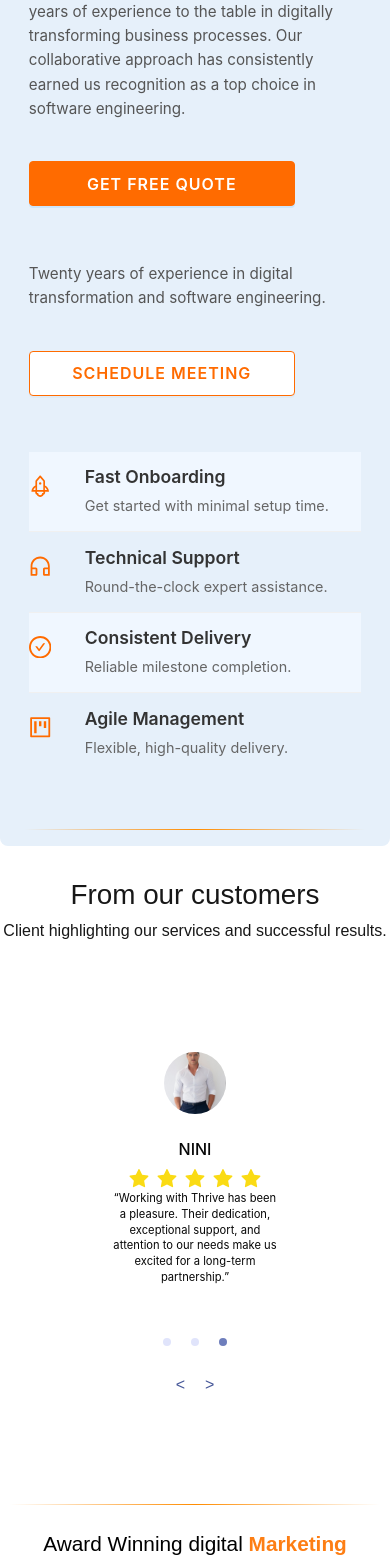
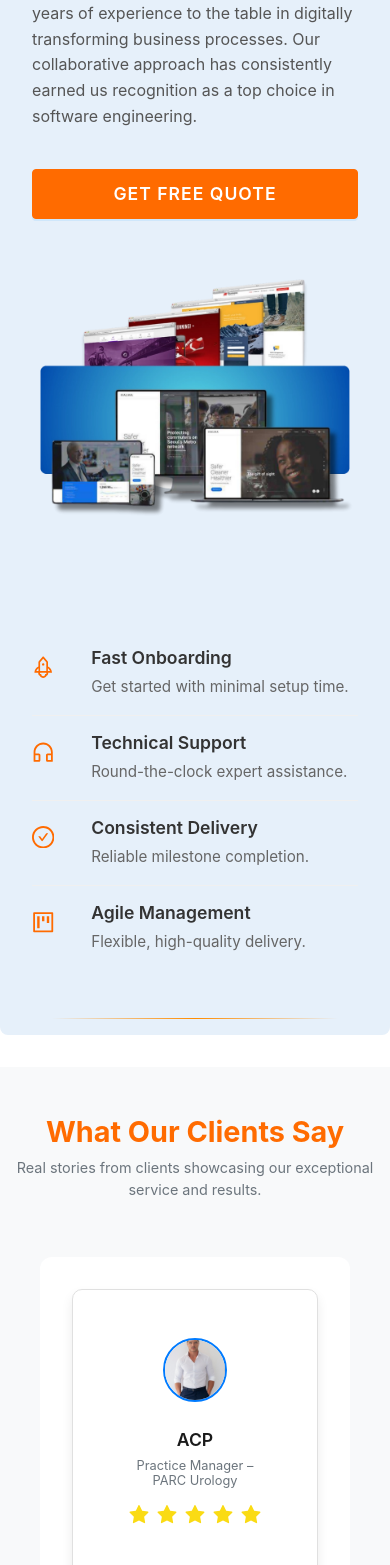
Before and after one commit to jawadgujjar/Bmh-new, a Next.js app: page / in a window 390 px wide. Shown: the part 4542-6107 px from the top of the page. Built offline with nearby package versions, Linux system fonts and the light colour scheme.

Commit message:
updated landing page

```diff
--- a/src/app/digitalmarketing/page.js
+++ b/src/app/digitalmarketing/page.js
@@ -12,4 +12,4 @@ export default function PortfolioPage() {
        <Reviews/>
     </main>
   );
-}
+};
--- a/src/components/landing/carousel.js
+++ b/src/components/landing/carousel.js
@@ -8,19 +8,19 @@ import styles from '../../styles/carousel.module.css';
 // Carousel items
 const carouselItems = [
   {
-    img: "../images/download.jpg", // Updated path for Next.js public folder
+    img: "/images/download.jpg",
     name: "John Wick",
     occupation: "Broker – About Roatan Real Estate",
     review: "“Thrive exceeded our expectations in every way. They are honest, reliable, and handle all needs quickly. They deliver on their promises without any fuss.”"
   },
   {
-    img: "../images/download.jpg",
+    img: "/images/download.jpg",
     name: "ACP",
     occupation: "Practice Manager – PARC Urology",
     review: "“Thrive is incredible. They helped us grow our business so much that our biggest challenge now is managing the overflow. We're exactly where we wanted to be, thanks to them.”"
   },
   {
-    img: "../images/download.jpg",
+    img: "/images/download.jpg",
     name: "NINI",
     occupation: "CEO – Accurate Leak and Line",
     review: "“Working with Thrive has been a pleasure. Their dedication, exceptional support, and attention to our needs make us excited for a long-term partnership.”"
@@ -30,18 +30,16 @@ const carouselItems = [
 const Carousel = () => {
   const carouselRef = React.useRef(null);
 
-  const slidePrev = () => carouselRef.current?.slidePrev();
-  const slideNext = () => carouselRef.current?.slideNext();
-
   // Render carousel items
   const renderItems = () => (
     carouselItems.map((item, index) => (
       <div className={styles.carouselItemContent} key={index}>
         <Card className={styles.carouselCard}>
           <Avatar className={styles.avatarReview} src={item.img} />
-          <h5>{item.name}</h5>
-          <Rate disabled defaultValue={5} />
-          <p>{item.review}</p>
+          <h5 className={styles.name}>{item.name}</h5>
+          <p className={styles.occupation}>{item.occupation}</p>
+          <Rate disabled defaultValue={5} className={styles.rating} />
+          <p className={styles.review}>{item.review}</p>
         </Card>
       </div>
     ))
@@ -49,8 +47,8 @@ const Carousel = () => {
 
   return (
     <div className={styles.customerDiv}>
-      <h1 className={styles.customers}>From our customers</h1>
-      <p className={styles.customer}>Client highlighting our services and successful results.</p>
+      <h1 className={styles.customers}>What Our Clients Say</h1>
+      <p className={styles.customer}>Real stories from clients showcasing our exceptional service and results.</p>
       <div className={styles.carouselWrapper}>
         <div className={styles.carouselContainer}>
           <AliceCarousel
@@ -58,13 +56,15 @@ const Carousel = () => {
             items={renderItems()}
             responsive={{
               0: { items: 1 },
-              568: { items: 2 },
+              768: { items: 2 },
               1024: { items: 3 },
             }}
             controlsStrategy="alternate"
             autoPlay
-            autoPlayInterval={3000}
+            autoPlayInterval={4000}
             infinite
+            disableButtonsControls={true}  // This removes navigation arrows
+            disableDotsControls={true}     // This removes dots navigation
           />
         </div>
       </div>
--- a/src/components/landing/whychooseus.js
+++ b/src/components/landing/whychooseus.js
@@ -8,46 +8,45 @@ import {
 } from "@ant-design/icons";
 import styles from "../../styles/whychooseus.module.css";
 
-function WhyChooseUs() {
-  const [activeContent, setActiveContent] = React.useState(0);
+const WhyChooseUs = () => {
+  const [activeContent, setActiveContent] = React.useState(null);
 
   const featureItems = [
     {
       icon: <RocketOutlined />,
       title: "Fast Onboarding",
       content: "Get started with minimal setup time.",
+      column2Content: "Twenty years of experience in digital transformation and software engineering.",
     },
     {
       icon: <CustomerServiceOutlined />,
       title: "Technical Support",
       content: "Round-the-clock expert assistance.",
+      column2Content: "Agile methodology for quick adaptation and quality product delivery.",
     },
     {
       icon: <CheckCircleOutlined />,
       title: "Consistent Delivery",
       content: "Reliable milestone completion.",
+      column2Content: "Our team follows strict quality assurance processes to ensure consistent delivery.",
     },
     {
       icon: <ProjectOutlined />,
       title: "Agile Management",
       content: "Flexible, high-quality delivery.",
+      column2Content: "We use agile methodologies to adapt quickly to changing requirements.",
     },
-  ];
-
-  const column2Content = [
-    "Twenty years of experience in digital transformation and software engineering.",
-    "Agile methodology for quick adaptation and quality product delivery.",
   ];
 
   return (
     <div className={styles.container}>
       <Row gutter={[24, 24]} className={styles.row}>
-        {/* Column 1 - Why Choose Us */}
-        <Col xs={24} sm={24} md={10} lg={10} xl={10}>
+        {/* Column 1 - Content */}
+        <Col xs={24} sm={24} md={8} lg={8} xl={8}>
           <div className={styles.column}>
             <h2 className={styles.title}>Why Choose Us?</h2>
             <p className={styles.text}>
-              We’re a seasoned offshore software development partner, bringing
+              We're a seasoned offshore software development partner, bringing
               over twenty years of experience to the table in digitally
               transforming business processes. Our collaborative approach has
               consistently earned us recognition as a top choice in software
@@ -57,38 +56,52 @@ function WhyChooseUs() {
               type="primary"
               size="large"
               className={styles.quoteButton}
-              style={{ width: "80%" }}
+              style={{ width: "100%" }}
             >
               Get Free Quote
             </Button>
           </div>
         </Col>
 
-        {/* Column 2 - Dynamic Content */}
-        <Col xs={24} sm={24} md={7} lg={7} xl={7}>
+        {/* Column 2 - Image/Content */}
+       <Col xs={24} sm={24} md={10} lg={10} xl={10}>
   <div className={styles.column}>
-            <p className={styles.text}>{column2Content[activeContent]}</p>
+    <div className={styles.contentWrapper}>
+      {activeContent === null ? (
+        <img
+          src="../images/whychoose.webp"
+          alt="Why Choose Us"
+          className={styles.defaultImage}
+        />
+      ) : (
+        <div className={styles.contentArea}>
+          <p className={styles.text}>
+            {featureItems[activeContent].column2Content}
+          </p>
           <Button
             type="default"
             size="large"
             className={styles.meetingButton}
-              style={{ width: "80%" }}
+            style={{ width: "100%" }}
           >
             Schedule Meeting
           </Button>
         </div>
+      )}
+    </div>
+  </div>
 </Col>
 
-        {/* Column 3 - Feature Items */}
-        <Col xs={24} sm={24} md={7} lg={7} xl={7}>
+        {/* Column 3 - Features */}
+        <Col xs={24} sm={24} md={6} lg={6} xl={6}>
           <div className={styles.column}>
             {featureItems.map((item, index) => (
               <div
                 key={index}
                 className={`${styles.featureItem} ${
-                  activeContent === index % 2 ? styles.active : ""
+                  activeContent === index ? styles.active : ""
                 }`}
-                onClick={() => setActiveContent(index % 2)}
+                onClick={() => setActiveContent(index)}
               >
                 <div className={styles.featureIcon}>{item.icon}</div>
                 <div className={styles.featureContent}>
@@ -100,9 +113,9 @@ function WhyChooseUs() {
           </div>
         </Col>
       </Row>
-      <div className={styles.divider}></div>
+      <div className={styles.divider} />
     </div>
   );
-}
+};
 
 export default WhyChooseUs;
--- a/src/styles/carousel.module.css
+++ b/src/styles/carousel.module.css
@@ -1,167 +1,184 @@
-/* Container for centering and responsiveness */
-.aliceCarousel__prevBtn,
-.aliceCarousel__nextBtn {
-  display: none !important; /* Forcefully hide the buttons */
-}
-.aliceCarousel__dots {
-  display: none !important; /* Forcefully hide the dots */
+/* Professional testimonial carousel styling */
+.customerDiv {
+  text-align: center;
+  padding: 3rem 1rem;
+  background: #f8f9fa;
+  position: relative;
 }
 
-.carouselWrapper {
-  position: relative; /* Make wrapper relative for absolute buttons */
-  padding: 20px; /* Add some padding to avoid arrow overlap */
+.customers {
+  font-size: 2.2rem;
+  font-weight: 700;
+  color: #FF6B00;
+  margin-bottom: 0.5rem;
+  font-family: 'Inter', sans-serif;
 }
 
-.customerDiv {
-  text-align: center;
-  margin-top: 0.4rem;
-  /* Adjust margin as needed */
+.customer {
+  font-size: 1.1rem;
+  color: #6c757d;
+  margin-bottom: 2rem;
+  font-family: 'Inter', sans-serif;
 }
 
-/* Carousel wrapper styling */
 .carouselWrapper {
   display: flex;
   justify-content: center;
   align-items: center;
-  padding: 20px;
+  padding: 1.5rem;
   box-sizing: border-box;
 }
 
-/* Carousel container styling */
 .carouselContainer {
-  width: 90%;
-  height: auto;
-  /* Adjust height for responsiveness */
-  padding: 2rem;
-  max-width: 1000px;
-  /* Increased max-width for the carousel container */
-  overflow: hidden;
+  width: 100%;
+  max-width: 1200px;
+  padding: 1rem;
   position: relative;
-  border-radius: 15px;
-  /* Rounded corners for carousel container */
-  /* Light gradient background */
+  border-radius: 12px;
+  background: #ffffff;
 }
 
-/* Hide carousel indicators */
-.carouselIndicators {
-  display: none;
-}
-
-/* Ensure carousel items are displayed as block and centered */
+/* Carousel item container - increased height */
 .carouselItemContent {
   display: flex;
   justify-content: center;
   align-items: center;
-  height: 18rem;
-  /* Adjust height as needed */
-  width: 100%;
-  /* Full width of container */
   padding: 1rem;
-  /* Add padding to ensure spacing around the card */
+  height: 32rem; /* Further increased height */
 }
 
-.antCard .antCardBody {
-  padding: 0;
-}
-
-/* Center card content */
+/* Card styling */
 .carouselCard {
   display: flex;
   flex-direction: column;
   align-items: center;
   text-align: center;
   width: 100%;
-  max-width: 420px;
-  color: #000000;
-  padding: 0; /* Remove padding */
-  border: none; /* Remove border */
-  background: none; /* Remove background */
-  box-shadow: none; /* Remove shadow */
-  margin: auto; /* Center the card horizontally */
+  max-width: 360px;
+  padding: 2rem;
+  height: 100%; /* Take full height of container */
+  border: 1px solid #e0e0e0;
+  border-radius: 10px;
+  background: #ffffff;
+  box-shadow: 0 6px 12px rgba(0, 0, 0, 0.08);
+  transition: transform 0.3s ease, box-shadow 0.3s ease;
 }
 
-/* Card avatar styling */
+/* Avatar styling */
 .avatarReview {
-  width: 4rem;
-  /* Adjust avatar size */
-  height: 4rem;
-  /* Adjust avatar size */
-  margin-bottom: 1rem;
+  width: 4.5rem;
+  height: 4.5rem;
   border-radius: 50%;
-  /* Make the avatar circular */
+  margin-bottom: 1.2rem;
+  border: 2px solid #007bff;
 }
 
-/* Card title styling */
-.carouselCard h5 {
-  font-size: 1rem;
-  /* Smaller font size for title */
-  color: #070707;
+/* Text styling */
+.name {
+  font-size: 1.3rem;
+  font-weight: 600;
+  color: #1a1a1a;
   margin: 0.5rem 0;
+  font-family: 'Inter', sans-serif;
 }
 
-/* Card review styling */
-.carouselCard p {
-  font-size: 0.7rem;
-  /* Adjust font size for review text */
-  color: #070707;
-  line-height: 1.4;
+.occupation {
+  font-size: 0.9rem;
+  color: #6c757d;
+  margin-bottom: 1rem;
+  font-family: 'Inter', sans-serif;
+}
+
+.rating {
   margin-bottom: 1rem;
 }
 
-/* Hide carousel controls (Next and Prev icons) */
-.carouselControlPrev,
-.carouselControlNext {
-  display: none;
+.review {
+  font-size: 1rem;
+  color: #333;
+  line-height: 1.6;
+  font-style: italic;
+  margin: 1rem 0;
+  font-family: 'Inter', sans-serif;
 }
+
 .divider {
-  height: 1px;
-  background: linear-gradient(90deg, transparent, #FF8C00, transparent);
-  margin: 60px auto 0;
-  width: 80%;
-  max-width: 800px;
+  height: 2px;
+  background: linear-gradient(90deg, transparent, #007bff, transparent);
+  margin: 3rem auto 0;
+  width: 60%;
+  max-width: 600px;
 }
-/* Media queries for different screen sizes */
+
+/* Responsive adjustments */
 @media (max-width: 1024px) {
   .carouselContainer {
-    height: auto;
-    /* Adjust height for larger screens */
+    max-width: 900px;
   }
-    .divider {
-    margin: 50px auto 0;
-    width: 90%;
+
+  .carouselCard {
+    max-width: 320px;
   }
 }
 
 @media (max-width: 768px) {
+  .customers {
+    font-size: 2rem;
+  }
+
+  .customer {
+    font-size: 1rem;
+  }
+
+  .carouselItemContent {
+    height: 30rem;
+  }
+
   .carouselCard {
-    max-width: 300px;
-    /* Further adjust card size for smaller screens */
+    max-width: 280px;
+    padding: 1.5rem;
   }
-   .divider {
-    margin: 40px auto 0;
-    width: 95%;
+
+  .name {
+    font-size: 1.2rem;
+  }
+
+  .occupation {
+    font-size: 0.85rem;
+  }
+
+  .review {
+    font-size: 0.95rem;
   }
 }
 
 @media (max-width: 480px) {
-  .carouselCard {
-    max-width: 250px;
-    /* Even smaller card size */
+  .carouselItemContent {
+    height: 32rem;
+  }
+
+  .customers {
+    font-size: 1.8rem;
+  }
+
+  .customer {
+    font-size: 0.9rem;
+  }
+
+  .avatarReview {
+    width: 4rem;
+    height: 4rem;
+  }
+
+  .name {
+    font-size: 1.1rem;
+  }
+
+  .occupation {
+    font-size: 0.8rem;
+  }
+
+  .review {
+    font-size: 0.9rem;
   }
 }
-
-@media (max-width: 425px) {
-  .carouselCard {
-    max-width: 250px;
-    /* Even smaller card size */
-    height: 30rem;
-  }
-}
-
-@media (max-width: 375px) {
-  .carouselCard {
-    max-width: 250px;
-    /* Even smaller card size */
-    height: 30rem;
-  }
-}
--- a/src/styles/whychooseus.module.css
+++ b/src/styles/whychooseus.module.css
@@ -1,15 +1,12 @@
-/* whychooseus.module.css */
-
 .container {
   padding: 2rem;
-  max-width: 1200px;
   margin: 2rem auto;
   background-color: #E6F0FA;
   border-radius: 8px;
+  position: relative;
 }
 
 .row {
-  margin-bottom: 2rem;
   display: flex;
   flex-wrap: wrap;
 }
@@ -20,7 +17,7 @@
 }
 
 .title {
-  font-size: 2.5rem;
+  font-size: 2rem;
   color: #FF6B00;
   margin-bottom: 1.5rem;
   font-weight: 600;
@@ -32,8 +29,8 @@
 .text {
   font-size: 1rem;
   color: #555;
+  line-height: 1.6;
   margin-bottom: 1.5rem;
-  line-height: 1.6;
 }
 
 .quoteButton {
@@ -58,14 +55,10 @@
   box-shadow: 0 4px 8px rgba(255, 107, 0, 0.3);
 }
 
-.quoteButton:active {
-  transform: translateY(0);
-}
-
 .meetingButton {
+   margin-top: 0;
   width: 100%;
   font-weight: 600;
-  margin-top: 1rem;
   background-color: white;
   border-color: #FF6B00;
   color: #FF6B00;
@@ -83,10 +76,6 @@
   color: #E05D00;
   transform: translateY(-2px);
   box-shadow: 0 4px 8px rgba(255, 107, 0, 0.2);
-}
-
-.meetingButton:active {
-  transform: translateY(0);
 }
 
 .featureItem {
@@ -119,7 +108,7 @@
 }
 
 .featureTitle {
-  font-size: 1.2rem;
+  font-size: 1.1rem;
   color: #333;
   margin-bottom: 0.5rem;
   font-weight: 600;
@@ -131,28 +120,65 @@
   line-height: 1.5;
   margin: 0;
 }
+
 .divider {
-    height: 1px;
-    background: linear-gradient(90deg, transparent, #FF8C00, transparent);
-    margin: 60px auto 0;
-    width: 80%;
-    max-width: 800px;
+  height: 1px;
+  background: linear-gradient(90deg, transparent, #FF8C00, transparent);
+  width: 80%;
+  max-width: 800px;
+  margin: 2rem auto 0;
+}
+
+.contentWrapper {
+ min-height: 450px;
+  display: flex;
+  flex-direction: column;
+  justify-content: space-between; /* Remove this line */
+}
+
+.defaultImage {
+  width: 100%;
+  height: 100%;
+  object-fit: cover;
+  border-radius: 8px;
+}
+
+.contentArea {
+ display: flex;
+  flex-direction: column;
+  height: auto; /* Change from flex:1 to height:auto */
+}
+
+.contentArea .text {
+
+  margin-bottom: 1.5rem;
+}
+
+.contentArea .meetingButton {
+  margin-top: 0;
+  align-self: flex-start;
 }
 
 /* Responsive adjustments */
+@media (max-width: 1200px) {
+  .contentWrapper {
+    min-height: 400px;
+  }
+}
+
 @media (max-width: 992px) {
   .title {
-    font-size: 2.2rem;
+    font-size: 1.8rem;
   }
 
   .featureIcon {
     font-size: 1.6rem;
     margin-right: 1.2rem;
   }
-    .divider {
-        margin: 50px auto 0;
-        width: 90%;
-    }
+
+  .contentWrapper {
+    min-height: 380px;
+  }
 }
 
 @media (max-width: 768px) {
@@ -161,20 +187,16 @@
   }
 
   .title {
-    font-size: 2rem;
+    font-size: 1.6rem;
   }
 
   .column {
-    padding: 1.2rem;
+    padding: 1rem;
   }
 
-  .featureItem {
-    padding: 0.9rem 0;
+  .contentWrapper {
+    min-height: 350px;
   }
-   .divider {
-        margin: 40px auto 0;
-        width: 95%;
-    }
 }
 
 @media (max-width: 576px) {
@@ -183,34 +205,14 @@
   }
 
   .title {
-    font-size: 1.8rem;
-    margin-bottom: 1.2rem;
+    font-size: 1.5rem;
   }
 
-  .column {
-    padding: 1rem 0.8rem;
-  }
-
-  .text {
-    font-size: 0.95rem;
-  }
-
-  .quoteButton,
-  .meetingButton {
-    height: 45px;
-    font-size: 1rem;
+  .contentWrapper {
+    min-height: 300px;
   }
 
   .featureIcon {
     font-size: 1.4rem;
-    margin-right: 1rem;
-  }
-
-  .featureTitle {
-    font-size: 1.1rem;
-  }
-
-  .featureText {
-    font-size: 0.9rem;
   }
 }
```
Also changed, not shown: public/images/whychoose.webp (added). Lines whose indentation alone changed are shown as unchanged.
